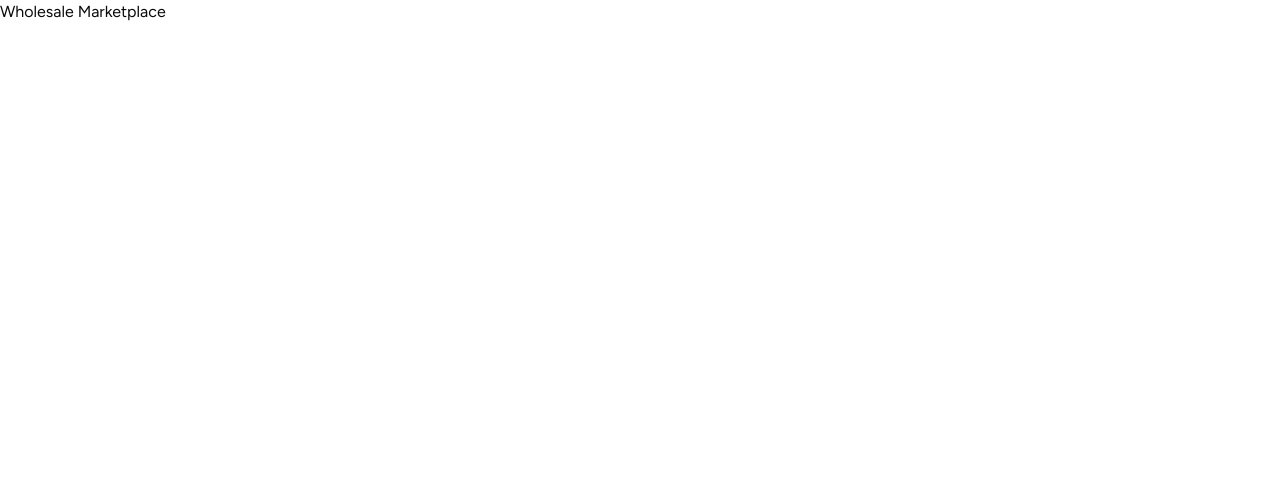
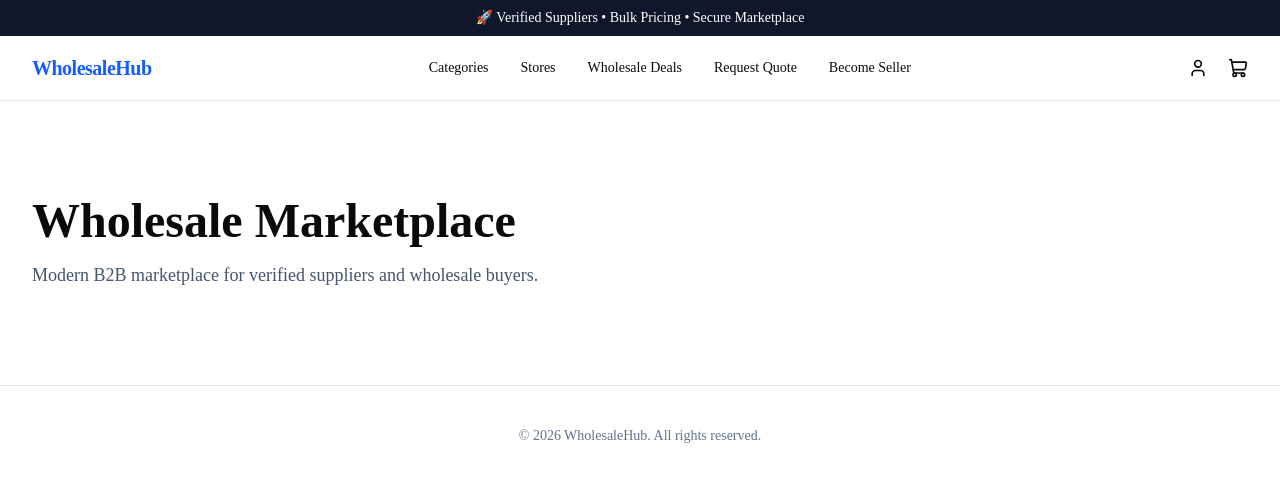
Before and after one commit to PritomAhsan/wholesale-marketplace, a Next.js app: page / in a window 1280 px wide. Shown: the top 482 px of the page. Built offline with nearby package versions, Linux system fonts and the light colour scheme.

Commit message:
home structure ready

```diff
--- a/app/layout.tsx
+++ b/app/layout.tsx
@@ -1,23 +1,10 @@
 import type { Metadata } from "next";
-import { Geist, Geist_Mono, Figtree } from "next/font/google";
 import "./globals.css";
-import { cn } from "@/lib/utils";
-
-const figtree = Figtree({subsets:['latin'],variable:'--font-sans'});
-
-const geistSans = Geist({
-  variable: "--font-geist-sans",
-  subsets: ["latin"],
-});
-
-const geistMono = Geist_Mono({
-  variable: "--font-geist-mono",
-  subsets: ["latin"],
-});
+import MainLayout from "@/components/layout/MainLayout";
 
 export const metadata: Metadata = {
-  title: "Create Next App",
-  description: "Generated by create next app",
+  title: "Wholesale Marketplace",
+  description: "B2B Multi Vendor Marketplace",
 };
 
 export default function RootLayout({
@@ -26,11 +13,10 @@ export default function RootLayout({
   children: React.ReactNode;
 }>) {
   return (
-    <html
-      lang="en"
-      className={cn("h-full", "antialiased", geistSans.variable, geistMono.variable, "font-sans", figtree.variable)}
-    >
-      <body className="min-h-full flex flex-col">{children}</body>
+    <html lang="en">
+      <body>
+        <MainLayout>{children}</MainLayout>
+      </body>
     </html>
   );
 }
--- a/app/page.tsx
+++ b/app/page.tsx
@@ -1,7 +1,15 @@
-export default function Home() {
+import Container from "@/components/layout/Container";
+
+export default function HomePage() {
   return (
-    <main>
-      <h1>Wholesale Marketplace</h1>
-    </main>
+    <Container className="py-24">
+      <h1 className="text-5xl font-bold">
+        Wholesale Marketplace
+      </h1>
+
+      <p className="mt-4 max-w-2xl text-lg text-slate-600">
+        Modern B2B marketplace for verified suppliers and wholesale buyers.
+      </p>
+    </Container>
   );
 }
--- /dev/null
+++ b/components/layout/Announcement.tsx
@@ -0,0 +1,11 @@
+import Container from "./Container";
+
+export default function Announcement() {
+  return (
+    <div className="bg-slate-900 text-white">
+      <Container className="py-2 text-center text-sm">
+        🚀 Verified Suppliers • Bulk Pricing • Secure Marketplace
+      </Container>
+    </div>
+  );
+}
--- /dev/null
+++ b/components/layout/Container.tsx
@@ -0,0 +1,23 @@
+import { cn } from "@/lib/utils";
+import { ReactNode } from "react";
+
+interface Props {
+  children: ReactNode;
+  className?: string;
+}
+
+export default function Container({
+  children,
+  className,
+}: Props) {
+  return (
+    <div
+      className={cn(
+        "mx-auto w-full max-w-7xl px-4 sm:px-6 lg:px-8",
+        className
+      )}
+    >
+      {children}
+    </div>
+  );
+}
--- /dev/null
+++ b/components/layout/Footer.tsx
@@ -0,0 +1,13 @@
+import Container from "./Container";
+
+export default function Footer() {
+  return (
+    <footer className="border-t py-10">
+      <Container>
+        <p className="text-center text-sm text-slate-500">
+          © {new Date().getFullYear()} WholesaleHub. All rights reserved.
+        </p>
+      </Container>
+    </footer>
+  );
+}
--- /dev/null
+++ b/components/layout/MainLayout.tsx
@@ -0,0 +1,19 @@
+import { ReactNode } from "react";
+import Announcement from "./Announcement";
+import Footer from "./Footer";
+import Navbar from "./Navbar";
+
+interface Props {
+  children: ReactNode;
+}
+
+export default function MainLayout({ children }: Props) {
+  return (
+    <>
+      <Announcement />
+      <Navbar />
+      <main>{children}</main>
+      <Footer />
+    </>
+  );
+}
--- /dev/null
+++ b/components/layout/Navbar.tsx
@@ -0,0 +1,38 @@
+"use client";
+
+import Link from "next/link";
+import { ShoppingCart, User } from "lucide-react";
+import Container from "./Container";
+import { NAVIGATION } from "@/constants/navigation";
+
+export default function Navbar() {
+  return (
+    <header className="sticky top-0 z-50 border-b bg-white">
+      <Container className="flex h-16 items-center justify-between">
+        <Link
+          href="/"
+          className="text-xl font-bold tracking-tight text-blue-600"
+        >
+          WholesaleHub
+        </Link>
+
+        <nav className="hidden items-center gap-8 lg:flex">
+          {NAVIGATION.map((item) => (
+            <Link
+              key={item.href}
+              href={item.href}
+              className="text-sm font-medium transition hover:text-blue-600"
+            >
+              {item.title}
+            </Link>
+          ))}
+        </nav>
+
+        <div className="flex items-center gap-5">
+          <User className="h-5 w-5 cursor-pointer" />
+          <ShoppingCart className="h-5 w-5 cursor-pointer" />
+        </div>
+      </Container>
+    </header>
+  );
+}
--- /dev/null
+++ b/constants/navigation.ts
@@ -0,0 +1,24 @@
+import { ROUTES } from "./routes";
+
+export const NAVIGATION = [
+  {
+    title: "Categories",
+    href: ROUTES.CATEGORIES,
+  },
+  {
+    title: "Stores",
+    href: ROUTES.STORES,
+  },
+  {
+    title: "Wholesale Deals",
+    href: ROUTES.DEALS,
+  },
+  {
+    title: "Request Quote",
+    href: ROUTES.RFQ,
+  },
+  {
+    title: "Become Seller",
+    href: ROUTES.SELLER,
+  },
+];
--- /dev/null
+++ b/constants/routes.ts
@@ -0,0 +1,11 @@
+export const ROUTES = {
+  HOME: "/",
+  CATEGORIES: "/categories",
+  STORES: "/stores",
+  DEALS: "/deals",
+  RFQ: "/rfq",
+  SELLER: "/seller",
+  LOGIN: "/login",
+  REGISTER: "/register",
+  CART: "/cart",
+};
--- /dev/null
+++ b/constants/theme.ts
@@ -0,0 +1,9 @@
+export const theme = {
+  brand: {
+    primary: "#2563EB",
+    secondary: "#0F172A",
+    success: "#16A34A",
+    warning: "#F59E0B",
+    danger: "#DC2626",
+  },
+};
--- a/package.json
+++ b/package.json
@@ -14,6 +14,8 @@
     "@hugeicons/react": "^1.1.9",
     "class-variance-authority": "^0.7.1",
     "clsx": "^2.1.1",
+    "framer-motion": "^12.42.2",
+    "lucide-react": "^1.23.0",
     "next": "16.2.10",
     "react": "19.2.4",
     "react-dom": "19.2.4",
```
Also changed, not shown: 1 other file (tests, documents, lock files or other folders).
